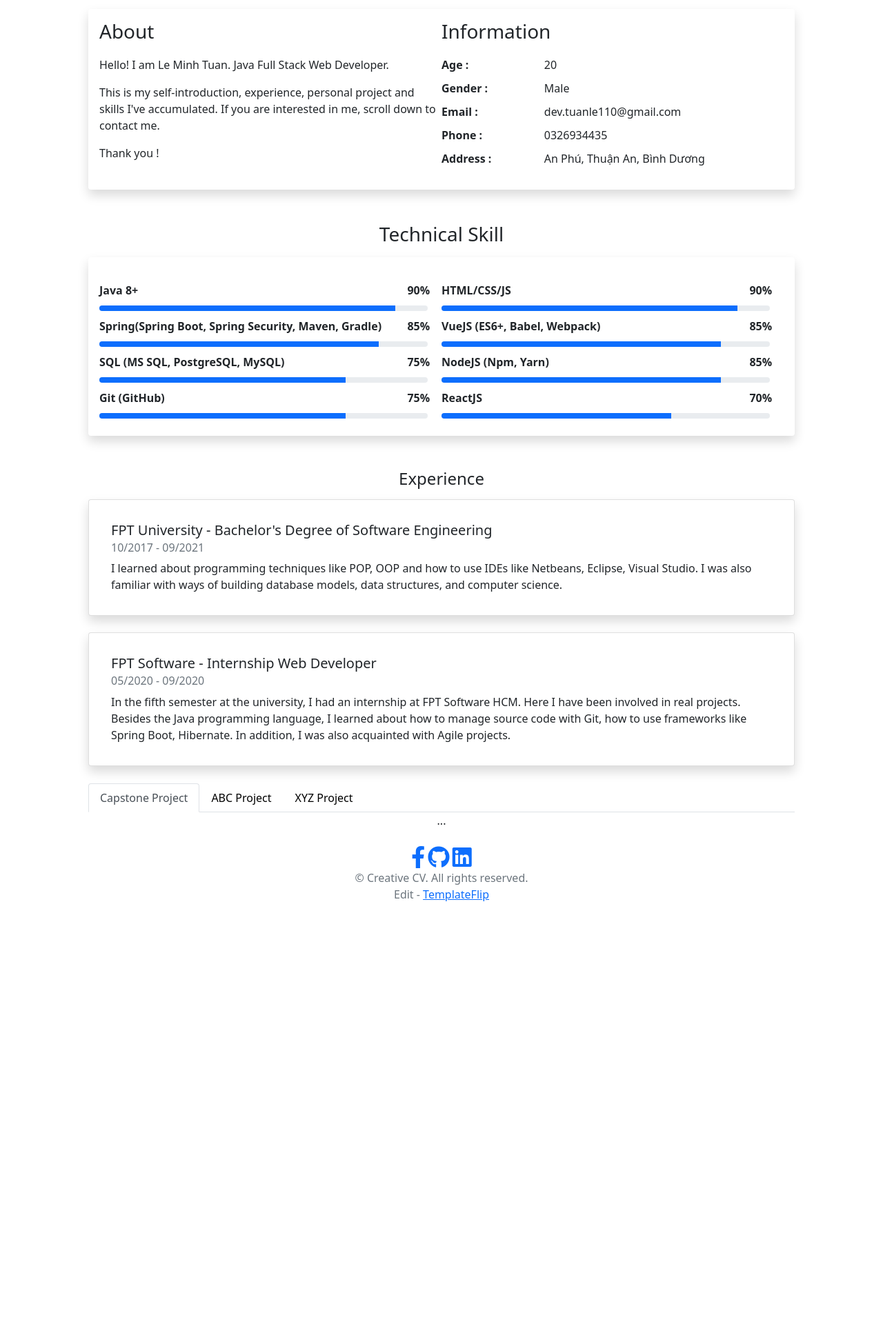
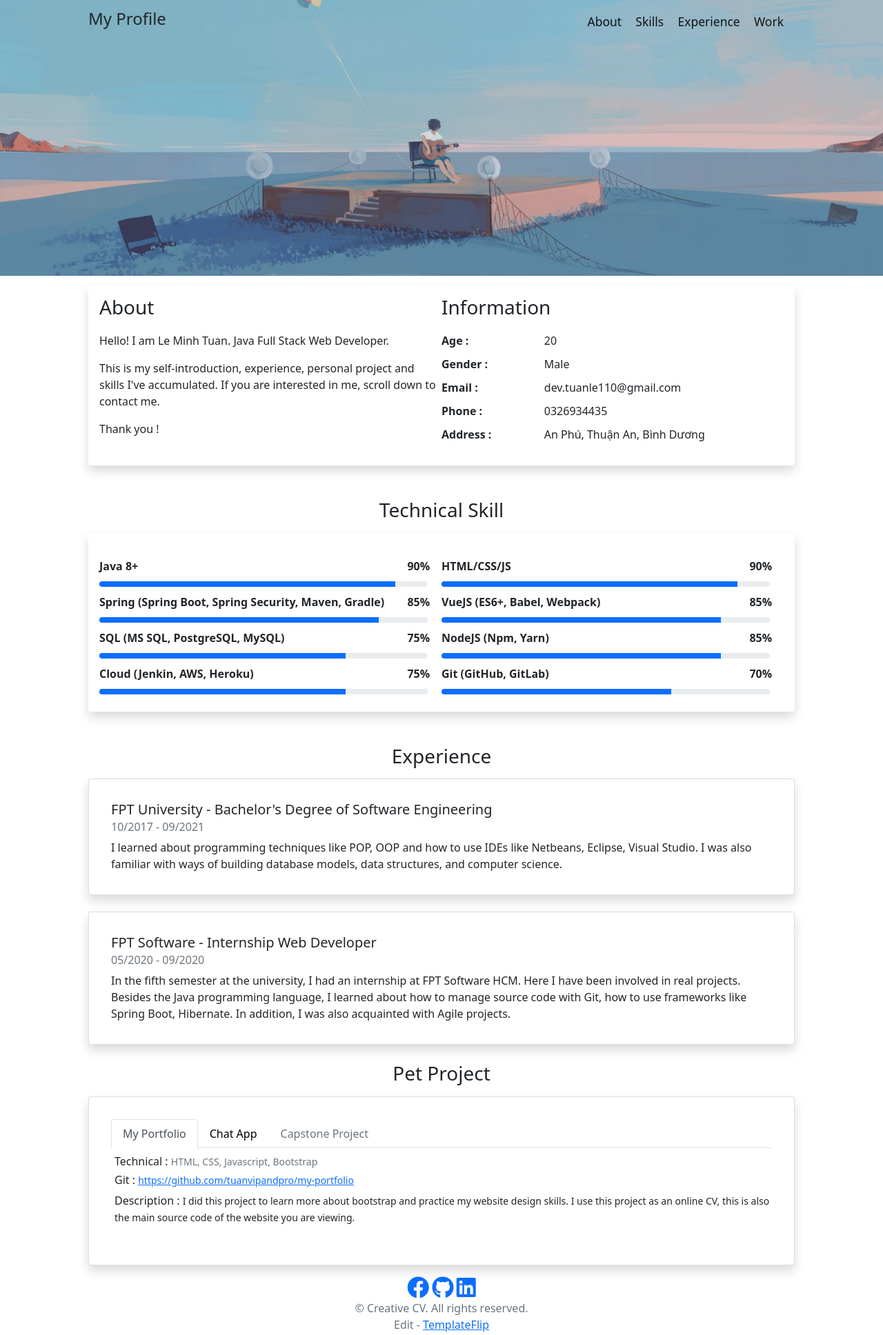
Before and after one commit to tuanvipandpro/my-portfolio, a plain HTML site: page index.html in a window 1280 px wide. Shown: the whole page at 69% size. Before the commit the page ends 1325 px from the top, so only its background shows below. Drawn offline with nearby package versions, Linux system fonts and the light colour scheme.

Commit message:
Update Code

```diff
--- a/css/index.css
+++ b/css/index.css
@@ -5,12 +5,15 @@ body {
 
 .header {
     margin-bottom: 1%;
+    height: 400px;
+    background-size: cover;
+    background-position: center center;
 }
 
 .portfolio-info {
     margin: 0 auto;
     width: 80%;
-    border: none;
+    /* border: none; */
     padding-bottom: 25px !important;
 }
 
@@ -19,6 +22,7 @@ body {
     width: 50%;
 }
 
-/* .footer {
-    height: 50px;
-} */
+.pet-project-box {
+    padding-top: 10px;
+    padding-left: 5px;
+}
--- a/index.html
+++ b/index.html
@@ -16,10 +16,20 @@
     <script src="js/index.js"></script>
 </head>
 <body>
-    <div class="header"></div>
+    <div class="header" style="background-image: url('images/bg-1.jpg');" >
+        <nav class="navbar sticky-top navbar-light" style="top: 5px">
+            <div class="h4" style="margin-left: 10%;">My Profile</div>
+            <div style="margin-right: 10%;">
+              <a class="navbar-brand" href="#about-section"><small>About</small></a>
+              <a class="navbar-brand" href="#tech-section"><small>Skills</small></a>
+              <a class="navbar-brand" href="#exp-section"><small>Experience</small></a>
+              <a class="navbar-brand" href="#pet-section"><small>Work</small></a>
+            </div>
+        </nav>
+    </div>
     <div class="body">
         <!-- Information Section -->
-        <div class="portfolio-info shadow p-3 mb-5 bg-body rounded d-flex">
+        <div id="about-section" class="portfolio-info shadow p-3 mb-5 bg-body rounded d-flex">
             <div class="portfolio-info-box">
                 <h3 style="margin-bottom: 20px;">About</h3>
                 <p>Hello! I am Le Minh Tuan. Java Full Stack Web Developer.</p>
@@ -53,9 +63,8 @@
             </div>
         </div>
         <!-- Technical Section -->
-        <h3>Technical Skill</h3>
+        <h3 id="tech-section">Technical Skill</h3>
         <div class="portfolio-info shadow p-3 mt-3 mb-5 bg-body rounded text-center">
-
             <div class="d-flex" style="margin-top: 20px;">
                 <div class="portfolio-info-box">
                     <div class="row-skill">
@@ -69,7 +78,7 @@
                     </div>
                     <div class="row-skill" style="margin-top: 10px;">
                         <div class="d-flex fw-bold">
-                            <div style="width: 90%;">Spring(Spring Boot, Spring Security, Maven, Gradle)</div>
+                            <div style="width: 90%;">Spring (Spring Boot, Spring Security, Maven, Gradle)</div>
                             <div style="width: 5%;">85%</div>
                         </div>
                         <div class="progress" style="width: 96%; margin-top: 10px; height: 8px;">
@@ -87,7 +96,7 @@
                     </div>
                     <div class="row-skill" style="margin-top: 10px;">
                         <div class="d-flex fw-bold">
-                            <div style="width: 90%;">Git (GitHub)</div>
+                            <div style="width: 90%;">Cloud (Jenkin, AWS, Heroku)</div>
                             <div style="width: 5%;">75%</div>
                         </div>
                         <div class="progress" style="width: 96%; margin-top: 10px; height: 8px;">
@@ -125,7 +134,7 @@
                     </div>
                     <div class="row-skill" style="margin-top: 10px;">
                         <div class="d-flex fw-bold">
-                            <div style="width: 90%;">ReactJS</div>
+                            <div style="width: 90%;">Git (GitHub, GitLab)</div>
                             <div style="width: 5%;">70%</div>
                         </div>
                         <div class="progress" style="width: 96%; margin-top: 10px; height: 8px;">
@@ -137,8 +146,8 @@
             </div>
         </div>
         <!-- Experience Section -->
+        <h3 id="exp-section">Experience</h3>
         <div class="portfolio-info">
-            <h4>Experience</h4>
             <div class="card shadow p-3 bg-body rounded" style="margin-top: 1.5%; text-align: left;">
                 <div class="card-body">
                   <h5 class="card-title">FPT University - Bachelor's Degree of Software Engineering</h5>
@@ -159,28 +168,57 @@
             </div>
         </div>
         <!-- Pet Project Section -->
-        <div class="portfolio-info">
+        <h3 id="pet-section">Pet Project</h3>
+        <div class="card portfolio-info mb-3 mt-3 shadow p-3 bg-body rounded">
+            <div class="card-body">
                 <ul class="nav nav-tabs" id="myTab" role="tablist">
                     <li class="nav-item" role="presentation">
-                  <button class="nav-link active" id="home-tab" data-bs-toggle="tab" data-bs-target="#home" type="button" role="tab" aria-controls="home" aria-selected="true">Capstone Project</button>
+                        <button class="nav-link active" id="home-tab" data-bs-toggle="tab" data-bs-target="#home" type="button" role="tab" aria-controls="home" aria-selected="true">
+                          My Portfolio
+                        </button>
                     </li>
                     <li class="nav-item" role="presentation">
-                  <button class="nav-link" id="profile-tab" data-bs-toggle="tab" data-bs-target="#profile" type="button" role="tab" aria-controls="profile" aria-selected="false">ABC Project</button>
+                        <button class="nav-link" id="profile-tab" data-bs-toggle="tab" data-bs-target="#profile" type="button" role="tab" aria-controls="profile" aria-selected="false">
+                          Chat App
+                        </button>
                     </li>
                     <li class="nav-item" role="presentation">
-                  <button class="nav-link" id="contact-tab" data-bs-toggle="tab" data-bs-target="#contact" type="button" role="tab" aria-controls="contact" aria-selected="false">XYZ Project</button>
+                        <button class="nav-link disabled" id="contact-tab" data-bs-toggle="tab" data-bs-target="#contact" type="button" role="tab" aria-controls="contact" aria-selected="false">
+                          Capstone Project
+                        </button>
                     </li>
                 </ul>
                 <div class="tab-content" id="myTabContent">
-                <div class="tab-pane fade show active" id="home" role="tabpanel" aria-labelledby="home-tab">...</div>
-                <div class="tab-pane fade" id="profile" role="tabpanel" aria-labelledby="profile-tab">...</div>
-                <div class="tab-pane fade" id="contact" role="tabpanel" aria-labelledby="contact-tab">...</div>
+                    <div class="tab-pane fade show active" id="home" style="text-align: left;" role="tabpanel" aria-labelledby="home-tab">
+                        <div class="pet-project-box">
+                            <h6>Technical : <small class="text-muted">HTML, CSS, Javascript, Bootstrap</small></h6>
+                            <h6>Git : <small class="text-muted"><a href="https://github.com/tuanvipandpro/my-portfolio" target="_blank">https://github.com/tuanvipandpro/my-portfolio</a></small></h6>
+                            <p><span class="h6">Description : </span><small>I did this project to learn more about bootstrap and practice my website design skills. I use this project as an online CV, this is also the main source code of the website you are viewing.</small></p>
+                        </div>
+                    </div>
+                    <div class="tab-pane fade text-start" id="profile" role="tabpanel" aria-labelledby="profile-tab">
+                        <div class="pet-project-box">
+                            <h6>Technical : <small class="text-muted">VueJS, ElementUI, NodeJS, Socket.io</small></h6>
+                            <h6>Git : <small class="text-muted"><a href="https://github.com/tuanvipandpro/realtime-chat" target="_blank">https://github.com/tuanvipandpro/realtime-chat</a></small></h6>
+                            <p><span class="h6">Description : </span>
+                                <small>
+                                    This is a small web app that helps users to communicate in real-time.
+                                    With this project, I learned how to use Vue, as well as some of its modules like Vuex or Vue-Router along with a CSS library ElementUI.
+                                    Also, I learned how to create sockets with socket.io and how to handle the server side with NodeJS.
+                                </small>
+                            </p>
+                        </div>
+                    </div>
+                    <div class="tab-pane fade" id="contact" role="tabpanel" aria-labelledby="contact-tab">
+                        ...
+                    </div>
+                </div>
             </div>
         </div>
     </div>
     <div class="footer">
         <div class="container text-center">
-            <a href="https://www.facebook.com/BMX.HellBoy/" target="_blank"><i class="fab fa-facebook-f fa-2x"></i></a>
+            <a href="https://www.facebook.com/BMX.HellBoy/" target="_blank"><i class="fab fa-facebook fa-2x"></i></a>
             <a href="https://github.com/tuanvipandpro" target="_blank"><i class="fab fa-github fa-2x"></i></a>
             <a href="https://www.linkedin.com/in/tu%E1%BA%A5n-l%C3%AA-b002081b5/" target="_blank"><i class="fab fa-linkedin fa-2x"></i></i></a>
         </div>
```
Also changed, not shown: images/bg-1.jpg (added). Lines whose indentation alone changed are shown as unchanged.
